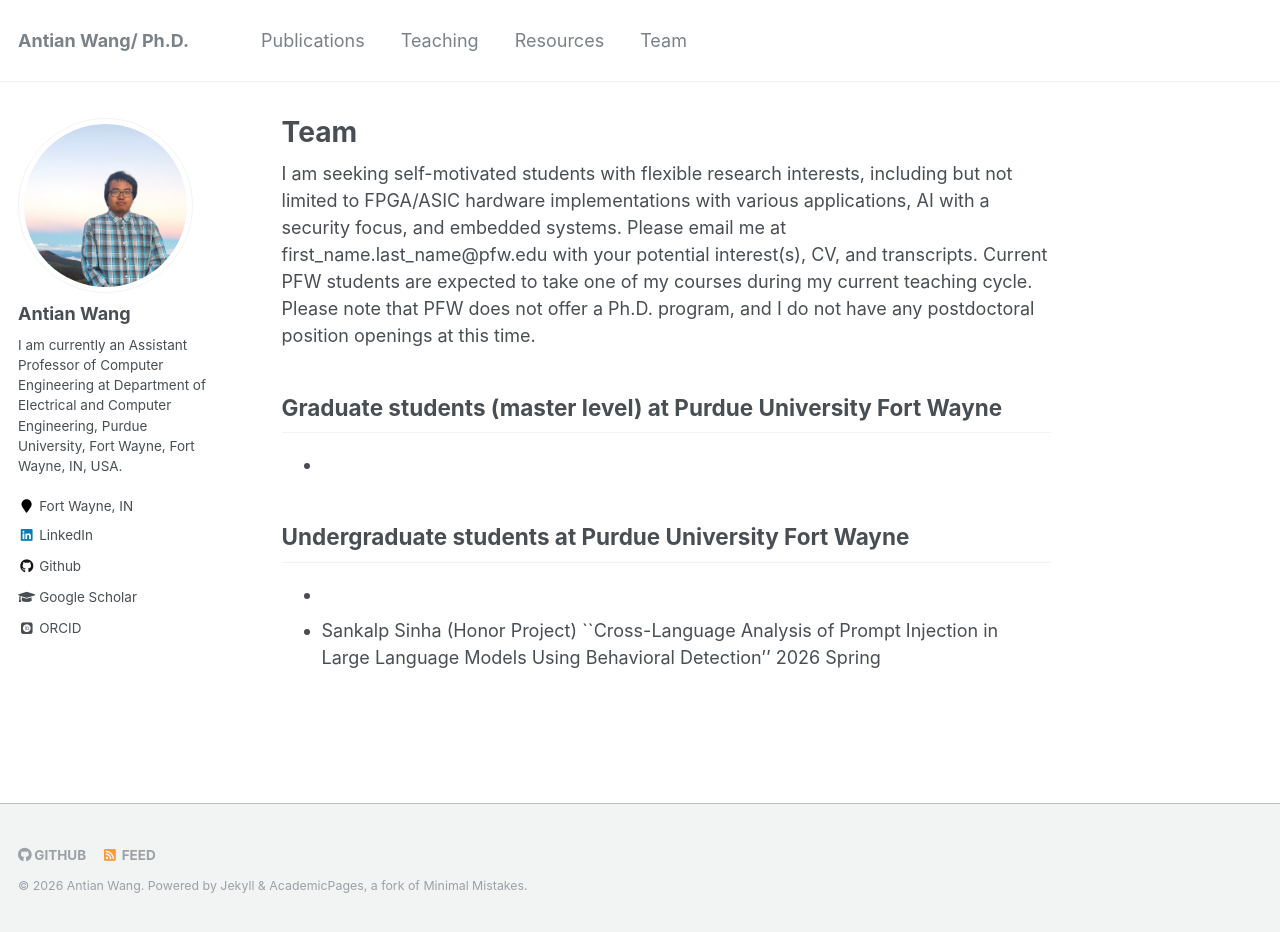
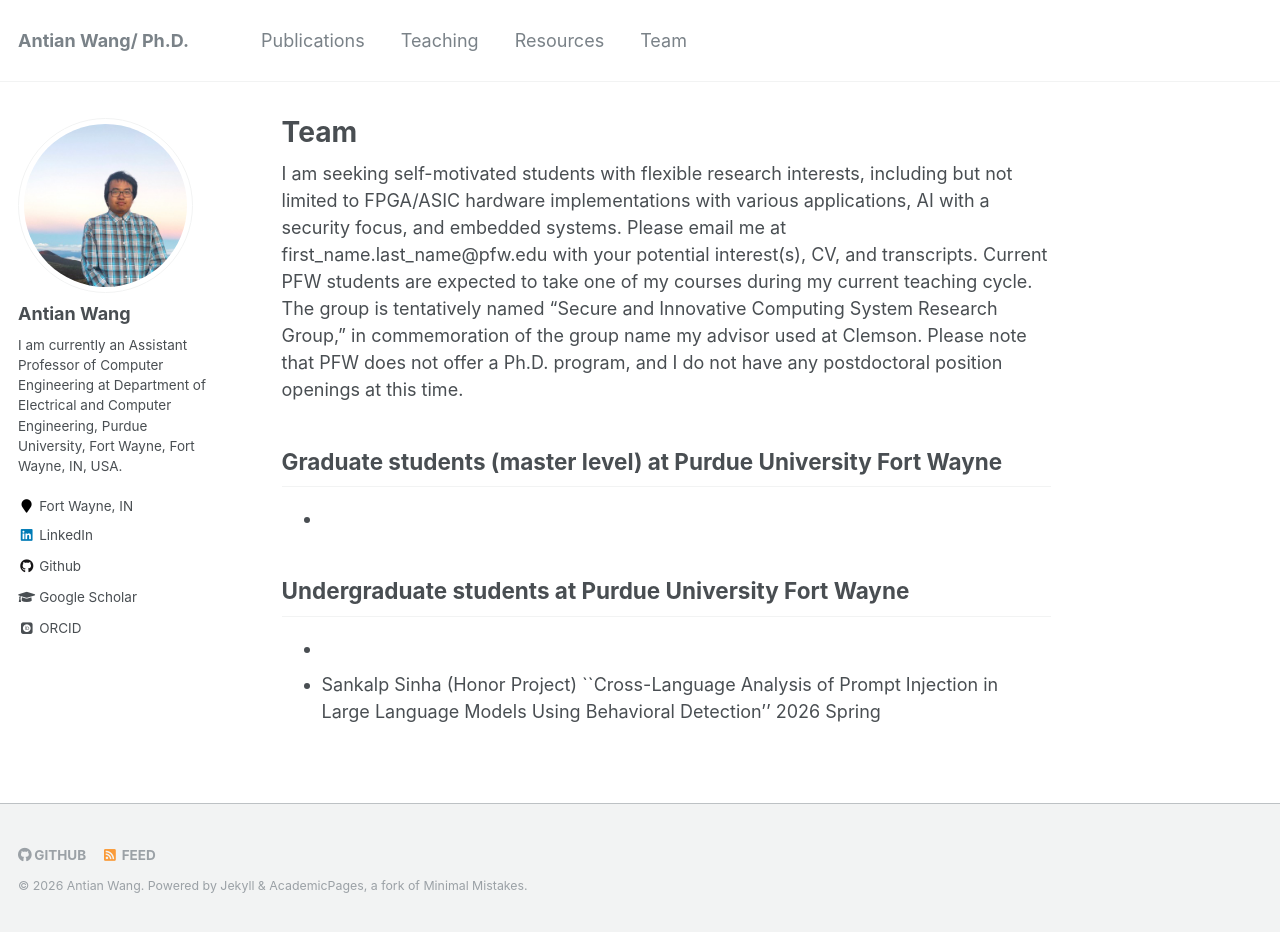
Before and after one commit to wangantian/wangantian.github.io, a Jekyll site: the page built from _team/team.md, in a window 1280 px wide and 932 px high. Built offline with Jekyll 4.4.1, drawn with Linux system fonts in a browser that asks for light colours; some web fonts are replaced.

Commit message:
Update team.md

```diff
--- a/_team/team.md
+++ b/_team/team.md
@@ -6,7 +6,7 @@ redirect_from:
   - /team.html
 ---
 
-I am seeking self-motivated students with flexible research interests, including but not limited to FPGA/ASIC hardware implementations with various applications, AI with a security focus, and embedded systems. Please email me at first_name.last_name@pfw.edu with your potential interest(s), CV, and transcripts. Current PFW students are expected to take one of my courses during my current teaching cycle. Please note that PFW does not offer a Ph.D. program, and I do not have any postdoctoral position openings at this time.
+I am seeking self-motivated students with flexible research interests, including but not limited to FPGA/ASIC hardware implementations with various applications, AI with a security focus, and embedded systems. Please email me at first_name.last_name@pfw.edu with your potential interest(s), CV, and transcripts.  Current PFW students are expected to take one of my courses during my current teaching cycle. The group is tentatively named "Secure and Innovative Computing System Research Group," in commemoration of the group name my advisor used at Clemson. Please note that PFW does not offer a Ph.D. program, and I do not have any postdoctoral position openings at this time.
 
 
 ## Graduate students (master level) at Purdue University Fort Wayne
```
